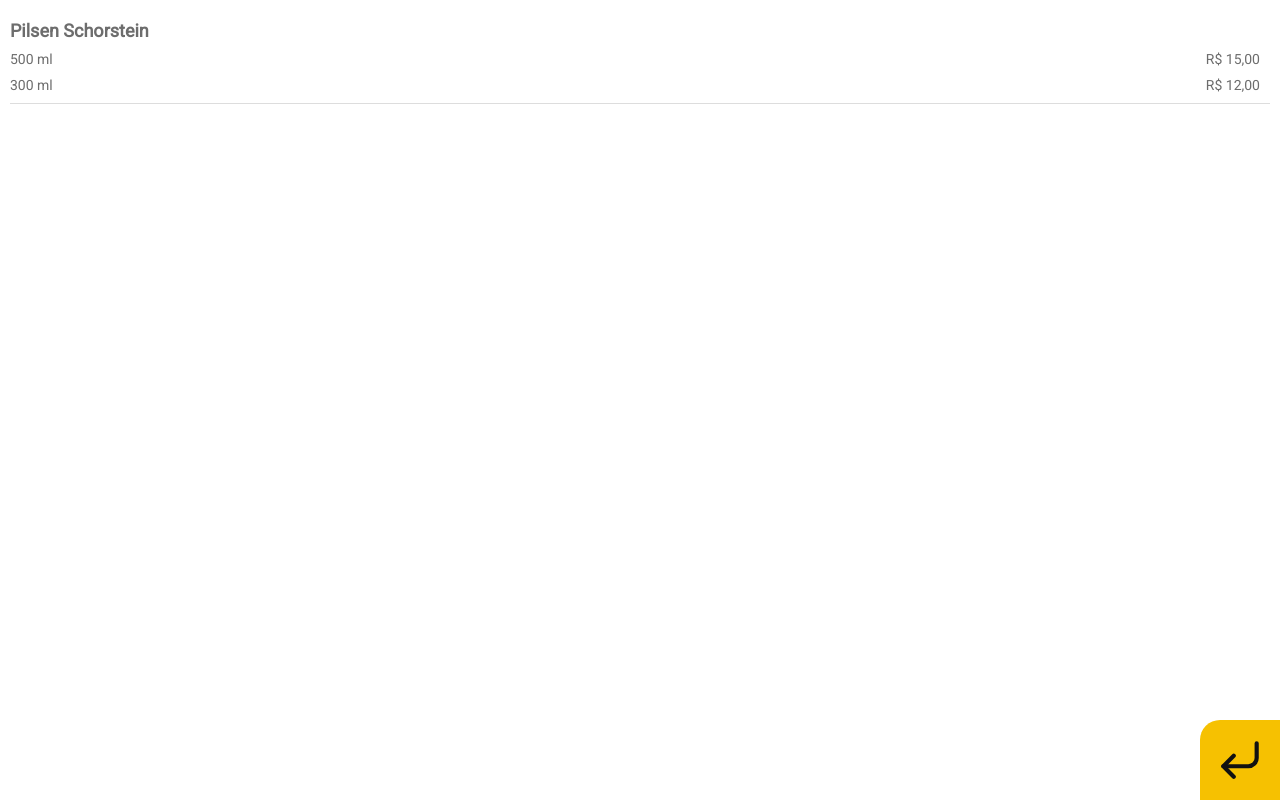
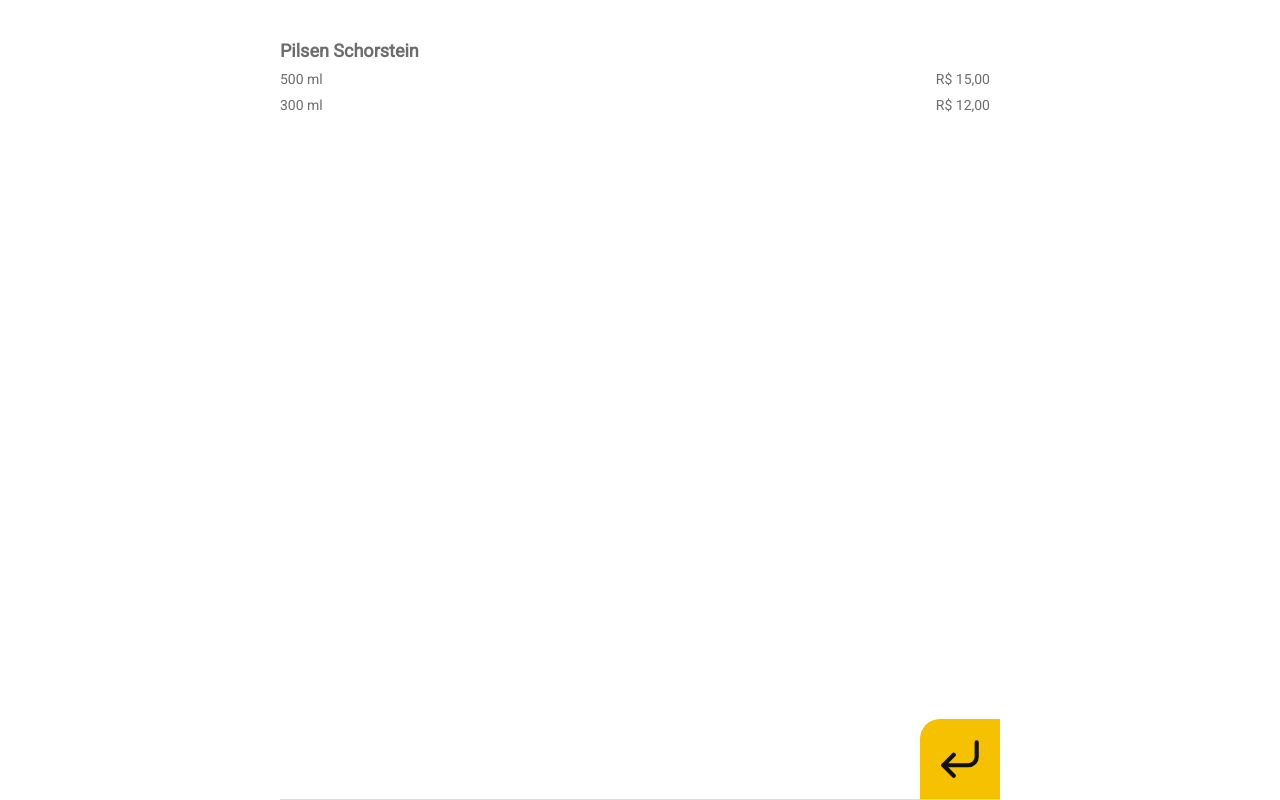
Before and after one commit to matheusfischer0/badosha-next, a Next.js app: page /cardapio/pilsen-schorstein in a window 1280 px wide. Built offline with nearby package versions, Linux system fonts and the light colour scheme.

Commit message:
Added infinite loop and correct availability for onion rings

```diff
--- a/src/assets/products.json
+++ b/src/assets/products.json
@@ -365,8 +365,7 @@
     "description": "Porção de anéis de cebola empanado.",
     "price": 18,
     "unity": "g",
-    "images": ["/aneis3.jpg", "/aneis1.jpg", "/aneis2.jpg"],
-    "unavailable": true
+    "images": ["/aneis3.jpg", "/aneis1.jpg", "/aneis2.jpg"]
   },
   {
     "slug": "petiscos-aipim-bacon",
--- a/src/components/BasicCarousel/BasicCarousel.tsx
+++ b/src/components/BasicCarousel/BasicCarousel.tsx
@@ -38,12 +38,14 @@
         console.log(swiper)
       }}
       autoplay={{
-        delay: 5000,
-        disableOnInteraction: true
+        delay: 2500
       }}
       speed={1000}
-      navigation
-      pagination
+      loop={true}
+      pagination={{
+        clickable: true
+      }}
+      navigation={true}
     >
       {imagesList.map((image, i) => (
         <SwiperSlide key={image} color="#fff">
--- a/src/pages/cardapio/[slug].tsx
+++ b/src/pages/cardapio/[slug].tsx
@@ -40,18 +40,15 @@
   }
 
   return (
-    <div style={{ width: '100vw', height: '100vh' }}>
+    <MenuContainer>
       {product.images && (
         <BasicCarousel images={product.images}></BasicCarousel>
       )}
-      <MenuContainer>
       <MenuRow>
         <MenuProduct>
           <MenuProductDescription>
             <MenuTitle>
-                {`${product.name} ${
-                  product.unavailable ? '(Indísponível)' : ''
-                }`}
+              {`${product.name} ${product.unavailable ? '(Indísponível)' : ''}`}
             </MenuTitle>
             {product.price && (
               <MenuPrice>{handleFormatMoney(product.price)}</MenuPrice>
@@ -82,11 +79,10 @@
             </MenuOption>
           ))}
       </MenuRow>
-      </MenuContainer>
       <Button onClick={handleGoBack}>
         <FiCornerDownLeft size={50} color="#111"></FiCornerDownLeft>
       </Button>
-    </div>
+    </MenuContainer>
   )
 }
 
--- a/src/styles/components/BasicCarousel.ts
+++ b/src/styles/components/BasicCarousel.ts
@@ -1,8 +1,6 @@
 import styled from 'styled-components'
-import Image from 'next/image'
 
 import { Swiper, SwiperSlide } from 'swiper/react'
-import device from '../sizes'
 
 export const BannerContainer = styled.div`
   position: relative;
--- a/src/styles/pages/Product.ts
+++ b/src/styles/pages/Product.ts
@@ -7,14 +7,15 @@
   justify-content: center;
   flex: 1;
   margin-right: 10px;
+  margin-top: 20px;
 `
 
 export const MenuContainer = styled.div`
   position: relative;
-  display: flex;
-  flex: 1;
-  flex-direction: row;
-  margin: 0px 10px;
+  width: 100vw;
+  max-width: 720px;
+  height: 100vh;
+  margin: 0px auto;
   padding-bottom: 10px;
   padding-top: 20px;
 
```
Also changed, not shown: src/components/Carousel/Carousel.tsx (+5 -3 lines). Lines whose indentation alone changed are shown as unchanged.
